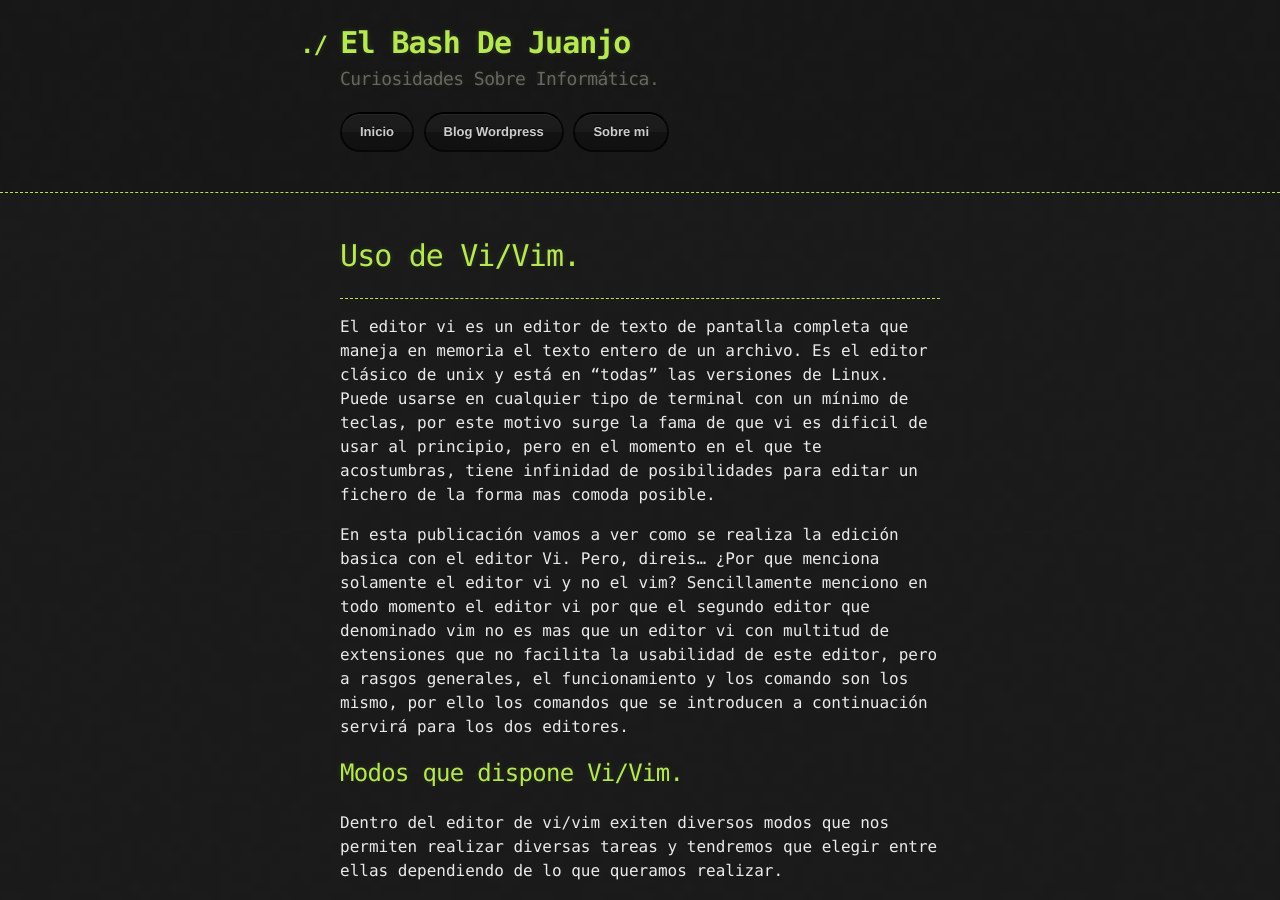
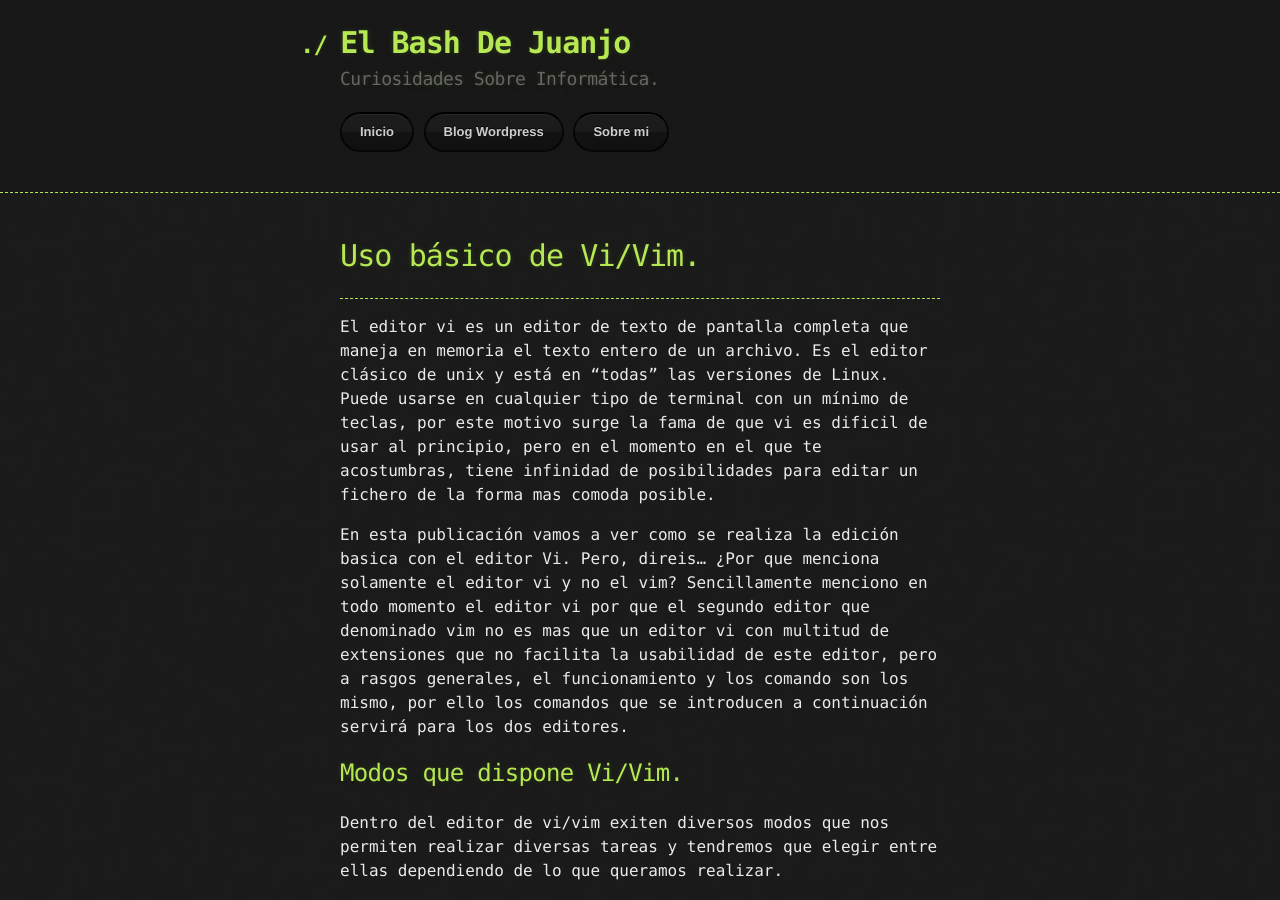
Before and after one commit to juanjoselopezroldan/juanjoselopezroldan.github.io, a Jekyll site: the page built from contenido/vi.md, in a window 1280 px wide and 900 px high. Built offline with Jekyll 4.4.1, drawn with Linux system fonts in a browser that asks for light colours; our own code applies the rules of GitHub Pages for plain Markdown files.

Commit message:
Update vi.md

```diff
--- a/contenido/vi.md
+++ b/contenido/vi.md
@@ -1,4 +1,4 @@
-# [](#header-1)Uso de Vi/Vim.
+# [](#header-1)Uso básico de Vi/Vim.
 ***
 El editor vi es un editor de texto de pantalla completa que maneja en memoria el texto entero de un archivo. Es el editor clásico de unix y está en "todas" las versiones de Linux. Puede usarse en cualquier tipo de terminal con un mínimo de teclas, por este motivo surge la fama de que vi es dificil de usar al principio, pero en el momento en el que te acostumbras, tiene infinidad de posibilidades para editar un fichero de la forma mas comoda posible.
 
```
